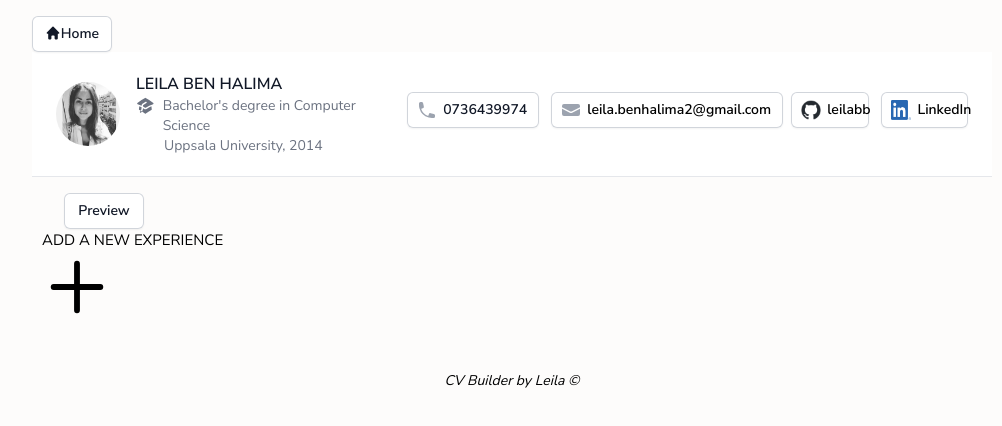
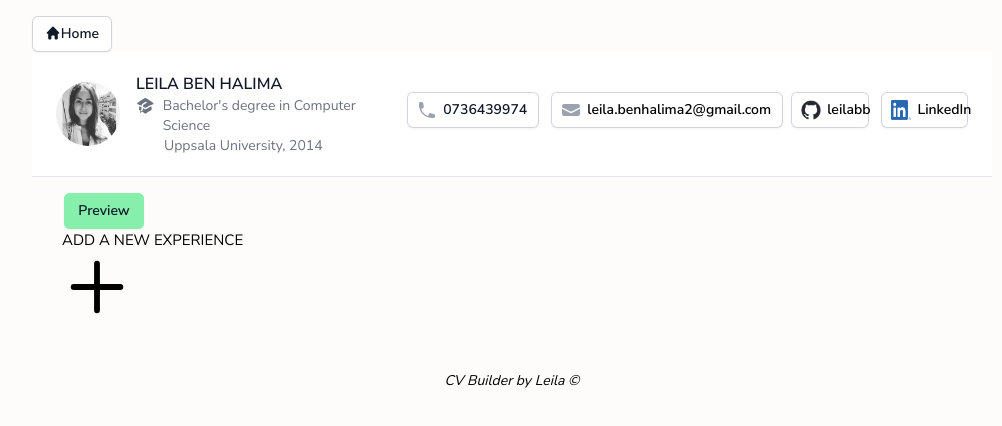
Before and after one commit to leilabb/cv-builder, a React (Vite) app: page /cvbuilder in a window 1280 px wide. Shown: the top 426 px of the page, without its empty margins (128-1130 px from the left). Built offline with nearby package versions, Linux system fonts and the light colour scheme.

Commit message:
change button color

```diff
--- a/src/output.css
+++ b/src/output.css
@@ -1014,6 +1014,11 @@ video {
   background-color: rgb(254 252 232 / var(--tw-bg-opacity));
 }
 
+.bg-green-300 {
+  --tw-bg-opacity: 1;
+  background-color: rgb(134 239 172 / var(--tw-bg-opacity));
+}
+
 .p-12 {
   padding: 3rem;
 }
@@ -1208,6 +1213,11 @@ video {
 
 .ring-yellow-600\/20 {
   --tw-ring-color: rgb(202 138 4 / 0.2);
+}
+
+.ring-green-300 {
+  --tw-ring-opacity: 1;
+  --tw-ring-color: rgb(134 239 172 / var(--tw-ring-opacity));
 }
 
 .filter {
@@ -2102,6 +2112,11 @@ input:focus {
   background-color: rgb(253 224 71 / var(--tw-bg-opacity));
 }
 
+.hover\:bg-green-400:hover {
+  --tw-bg-opacity: 1;
+  background-color: rgb(74 222 128 / var(--tw-bg-opacity));
+}
+
 .group:hover .group-hover\:text-gray-600 {
   --tw-text-opacity: 1;
   color: rgb(75 85 99 / var(--tw-text-opacity));
@@ -2134,6 +2149,21 @@ input:focus {
     margin-right: 170px;
   }
 
+  .md\:mx-\[40px\] {
+    margin-left: 40px;
+    margin-right: 40px;
+  }
+
+  .md\:mx-\[180px\] {
+    margin-left: 180px;
+    margin-right: 180px;
+  }
+
+  .md\:mx-\[190px\] {
+    margin-left: 190px;
+    margin-right: 190px;
+  }
+
   .md\:mb-0 {
     margin-bottom: 0px;
   }
--- a/src/pages/CvBuilder.jsx
+++ b/src/pages/CvBuilder.jsx
@@ -183,7 +183,7 @@ export default function CvBuilder() {
       <Header />
       <div className="md:mx-48">
         <button
-          className="md:mt-4 relative w-full md:w-20 items-center rounded-md bg-white px-3 py-2 text-sm font-semibold text-gray-900 shadow-sm ring-1 ring-inset ring-gray-300 hover:bg-gray-50"
+          className="md:mt-4 relative w-full md:w-20 items-center rounded-md bg-green-300 px-3 py-2 text-sm font-semibold text-gray-900 shadow-sm ring-1 ring-inset ring-green-300 hover:bg-green-400"
           onClick={toggle}
         >
           {togglePreview ? "Edit" : "Preview"}
@@ -191,7 +191,7 @@ export default function CvBuilder() {
       </div>
       {togglePreview && <div> {previewExperiencesData}</div>}
       {!togglePreview && (
-        <div className="md:w-1/2 md:mx-[170px]">{allExperienceData}</div>
+        <div className="md:w-1/2 md:mx-[190px]">{allExperienceData}</div>
       )}
       <p className="footer-text mt-12 ">CV Builder by Leila ©</p>
     </div>
```
Also changed, not shown: src/readme.txt.
